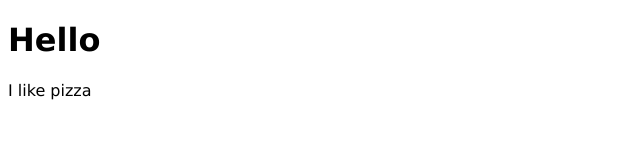
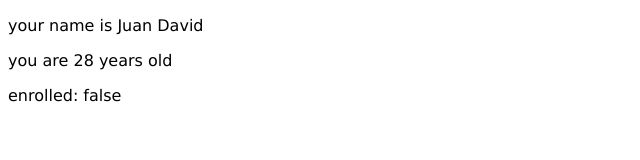
Before and after one commit to JunDavd/JsPractice, a website: page practicaJs/index.html in a window 1280 px wide. Shown: the whole page, without its empty margins (0-640 px from the left). Drawn offline with Linux system fonts and the light colour scheme.

Commit message:
example: modify html with document.getElementById

```diff
--- a/practicaJs/index.html
+++ b/practicaJs/index.html
@@ -7,8 +7,10 @@
     <title>My website</title>
 </head>
 <body>
-    <h1 id="myH1"></h1>
-    <p id="myP"></p>
+    <p id="p1"></p>
+    <p id="p2"></p>
+    <p id="p3"></p>
+
     <script src="index.js"></script>
 </body>
 </html>
--- a/practicaJs/index.js
+++ b/practicaJs/index.js
@@ -5,5 +5,13 @@
 // window.alert(`I like pizza`)
 
 
-document.getElementById('myH1').textContent = 'Hello'
-document.getElementById('myP').textContent = 'I like pizza'
+// document.getElementById('myH1').textContent = 'Hello'
+// document.getElementById('myP').textContent = 'I like pizza'}
+
+let fullName = 'Juan David'
+let age = 28
+let student = false
+
+document.getElementById('p1').textContent = `your name is ${fullName}`
+document.getElementById('p2').textContent = `you are ${age} years old`
+document.getElementById('p3').textContent = `enrolled: ${student}`
```
